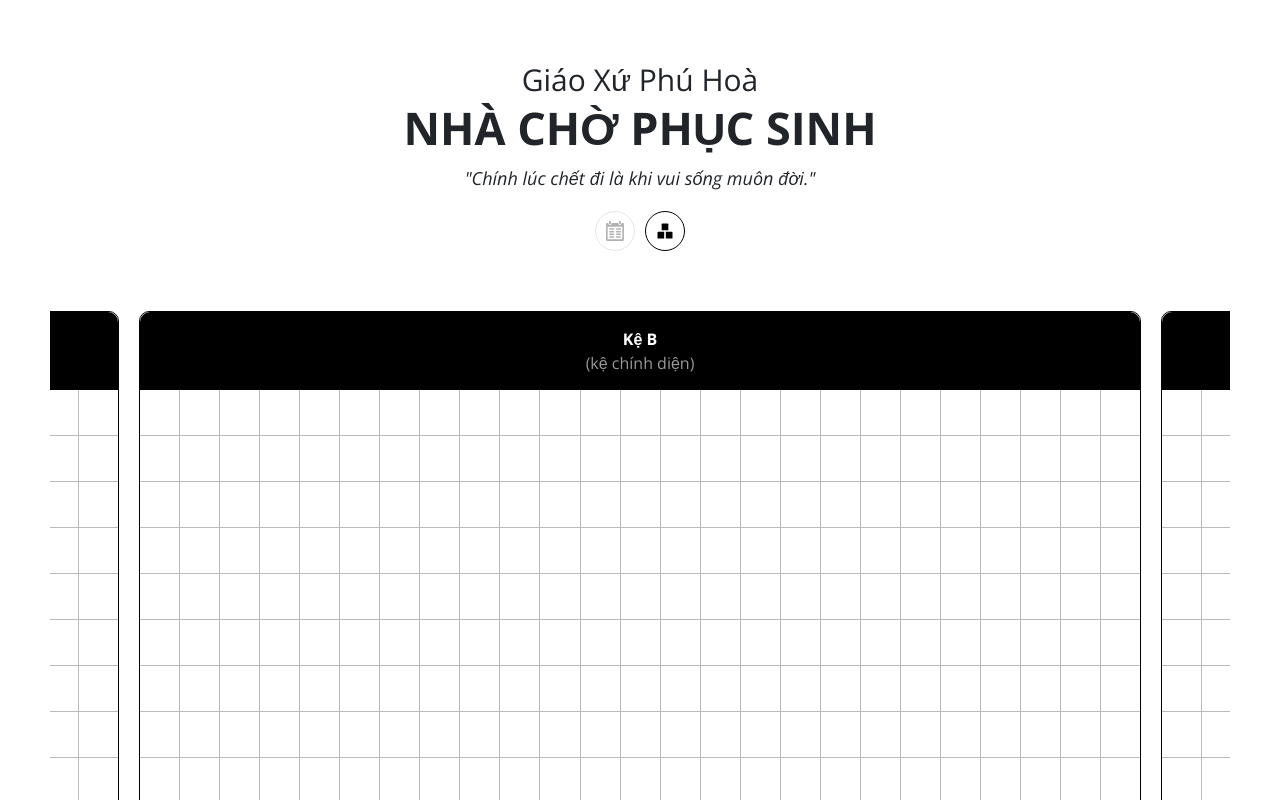
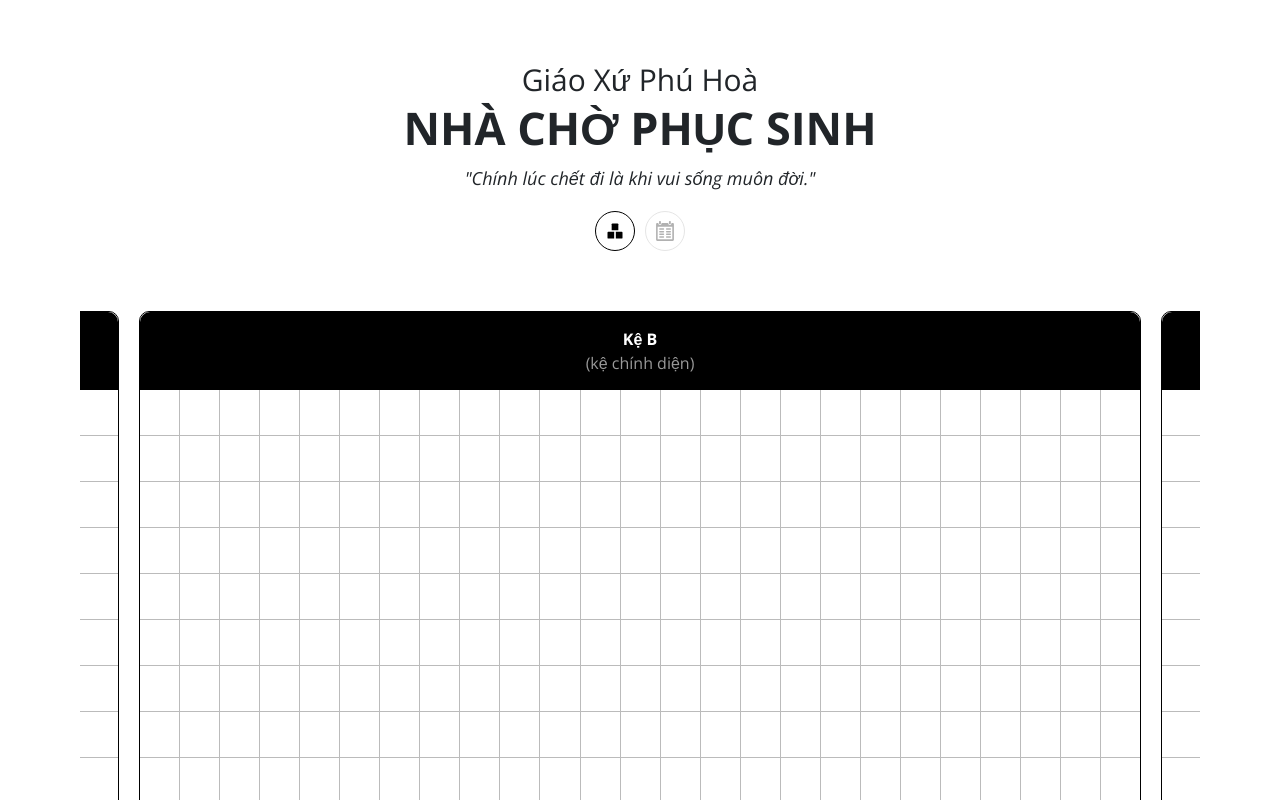
Before and after one commit to ngoc426123/gxphuhoa, a React (Create React App) app: page / in a window 1280 px wide. Shown: the top 800 px of the page. Built offline with nearby package versions, Linux system fonts and the light colour scheme; no server answers.

Commit message:
Update styling, Change position switch screen

```diff
--- a/src/App.css
+++ b/src/App.css
@@ -1,5 +1,5 @@
 .App-pray-for-us {
-  padding: 50px 0 40px;
+  padding: 50px 30px 40px;
 }
 
 .App-pray-for-us img {
--- a/src/App.js
+++ b/src/App.js
@@ -24,11 +24,11 @@ function App() {
         <div className='App-title'>Nhà chờ phục sinh</div>
         <div className='App-desc'>"Chính lúc chết đi là khi vui sống muôn đời."</div>
         <div className='App-control-view'>
+          <button className={view === 0 ? '--active' : '' } onClick={() => setView(0)}>
+            <img src={Block_icon} alt=''/>
+          </button>
           <button className={view === 1 ? '--active' : '' } onClick={() => setView(1)}>
             <img src={Calendar_icon} alt=''/>
-          </button>
-          <button className={view === 0 ? '--active' : '' } onClick={() => setView(0)}>
-            <img src={Block_icon} alt=''/>
           </button>
         </div>
       </div>
```
